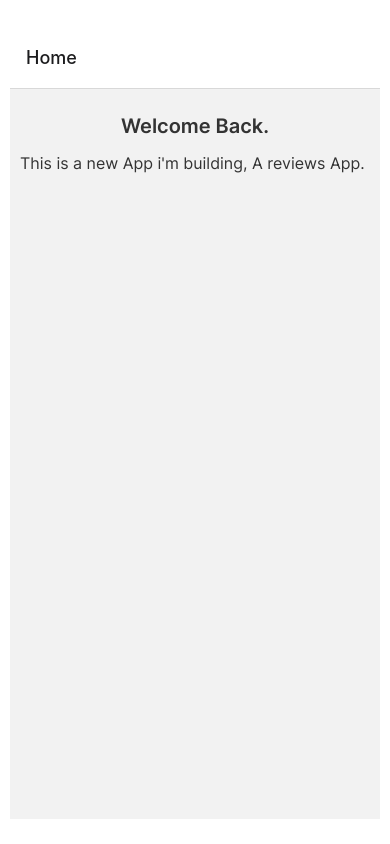
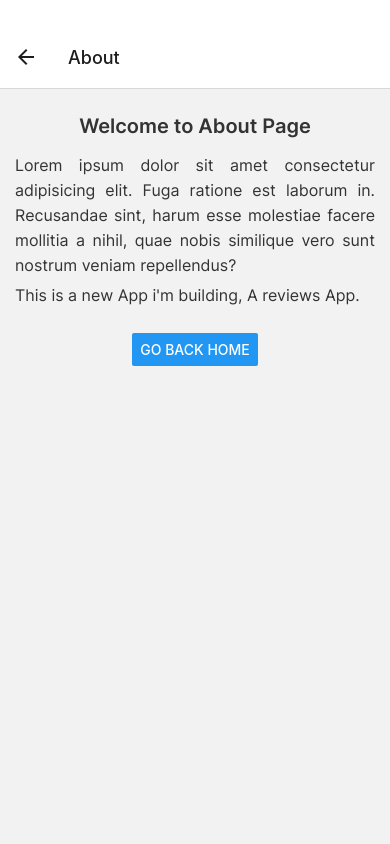
Before and after one commit to ayanwumi101/first-mobile-app, a React Native app: screen /About in a window 390 px wide. Built offline with nearby package versions, Linux system fonts and the light colour scheme.

Commit message:
react native stack navigation added

```diff
--- a/routes/homeStack.js
+++ b/routes/homeStack.js
@@ -2,6 +2,8 @@ import {createStackNavigator} from '@react-navigation/stack'
 // import {NavigationContainer} from '@react-navigation/native'
 import Home from '../screens/home';
 import ReviewDetails from '../screens/reviewDetails';
+import About from '../screens/about'
+import { globalStyles } from '../styles/global';
 
 const Stack = createStackNavigator();
 
@@ -9,20 +11,10 @@ const MyStack = () => {
     return (
         <Stack.Navigator>
             <Stack.Screen name='Home' component={Home} />
-            <Stack.Screen name='Revies Details' component={ReviewDetails} />
+            <Stack.Screen name='Reviews' component={ReviewDetails} />
+            <Stack.Screen name='About' component={About} />
         </Stack.Navigator>
     )
 }
 
 export default MyStack
-// const screens = {
-//     Home: {
-//         screen: Home
-//     },
-//     ReviewDetails: {
-//         screen: ReviewDetails
-//     }
-// }
-
-
-// export default NavigationContainer(HomeStack);
--- a/screens/about.js
+++ b/screens/about.js
@@ -1,12 +1,25 @@
 import React from 'react'
-import {View, StyleSheet, Text} from 'react-native'
+import {View, StyleSheet, Text, Button} from 'react-native'
 import { globalStyles } from '../styles/global'
 
 
-const About = () => {
+const About = ({navigation}) => {
+
+    const handlePress = () => {
+        navigation.navigate('Home');
+    }
+
     return (
         <View style={globalStyles.container}>
+            <Text style={globalStyles.heading}>Welcome to About Page</Text>
+            <Text style={globalStyles.text}>
+                Lorem ipsum dolor sit amet consectetur adipisicing elit. Fuga ratione est laborum in. Recusandae sint, harum esse molestiae facere mollitia a nihil, quae nobis similique vero sunt nostrum veniam repellendus?
+            </Text>
             <Text style={globalStyles.text}>This is a new App i'm building, A reviews App.</Text>
+
+            <View style={globalStyles.button_container}>
+                <Button title='Go back home' onPress={handlePress} />
+            </View>
         </View>
     )
 }
--- a/screens/home.js
+++ b/screens/home.js
@@ -1,12 +1,26 @@
 import React from 'react'
-import {View, StyleSheet, Text} from 'react-native'
+import {View, StyleSheet, Text, Button} from 'react-native'
 import {globalStyles} from '../styles/global'
 
-const Home = () => {
+const Home = ({navigation}) => {
+
+    const pressHandler = () => {
+        navigation.navigate('Reviews')
+    }
+
     return (
         <View style={globalStyles.container}>
             <Text style={globalStyles.heading}>Welcome Back.</Text>
             <Text style={globalStyles.text}>This is a new App i'm building, A reviews App.</Text>
+
+            <Text style={globalStyles.text}>
+                Lorem ipsum dolor sit, amet consectetur adipisicing elit. Molestiae recusandae incidunt nisi sit eaque et quibusdam pariatur labore in deleniti corporis autem maxime reiciendis, voluptas consectetur itaque, quidem dolores quod neque minima quia laboriosam aliquid asperiores? Aut ad in odit quisquam possimus nobis qui quidem natus asperiores sed, recusandae est.
+            </Text>
+
+            <View style={globalStyles.button_container}>
+                <Button title='Go to reviews page' style={globalStyles.button} onPress={pressHandler} />
+            </View>
+
         </View>
     )
 }
--- a/screens/reviewDetails.js
+++ b/screens/reviewDetails.js
@@ -1,11 +1,21 @@
 import React from 'react'
-import {View, StyleSheet, Text} from 'react-native'
+import {View, StyleSheet, Text, Button} from 'react-native'
 import { globalStyles } from '../styles/global'
 
-const ReviewDetails = () => {
+const ReviewDetails = ({navigation}) => {
+
+    const handlePress = () => {
+        navigation.navigate('About')
+    }
+
     return (
         <View style={globalStyles.container}>
-            <Text style={globalStyles.text}>This is a new App i'm building, A reviews App.</Text>
+            <Text style={globalStyles.heading}>Welcome to Review Details page</Text>
+            <Text style={globalStyles.text}>You can find the reviews for all our products below.</Text>
+
+            <View style={globalStyles.button_container}>
+                <Button title='Go to About page' onPress={handlePress}  />
+            </View>
         </View>
     )
 }
--- a/styles/global.js
+++ b/styles/global.js
@@ -2,8 +2,8 @@ import {StyleSheet} from 'react-native'
 
 export const globalStyles = StyleSheet.create({
     container: {
-        paddingVertical: 25,
-        paddingHorizontal: 10,
+        paddingTop: 25,
+        paddingHorizontal: 0,
         flex: 1,
     },
      heading: {
@@ -17,9 +17,21 @@ export const globalStyles = StyleSheet.create({
         fontFamily: 'Inter-Regular',
         fontSize: 16,
         color: '#333',
+        paddingHorizontal: 15,
+        textAlign: 'justify',
+        marginBottom: 5,
+        lineHeight: 25,
     },
     paragraph: {
         marginVertical: 8,
         lineHeight: 20,
-    }
+    },
+    button_container: {
+        paddingHorizontal: 30,
+        margin: 'auto',
+        marginTop: 20,
+        fontFamily: 'Inter-Black',
+        textAlign: 'center'
+    },
+
 })
```
